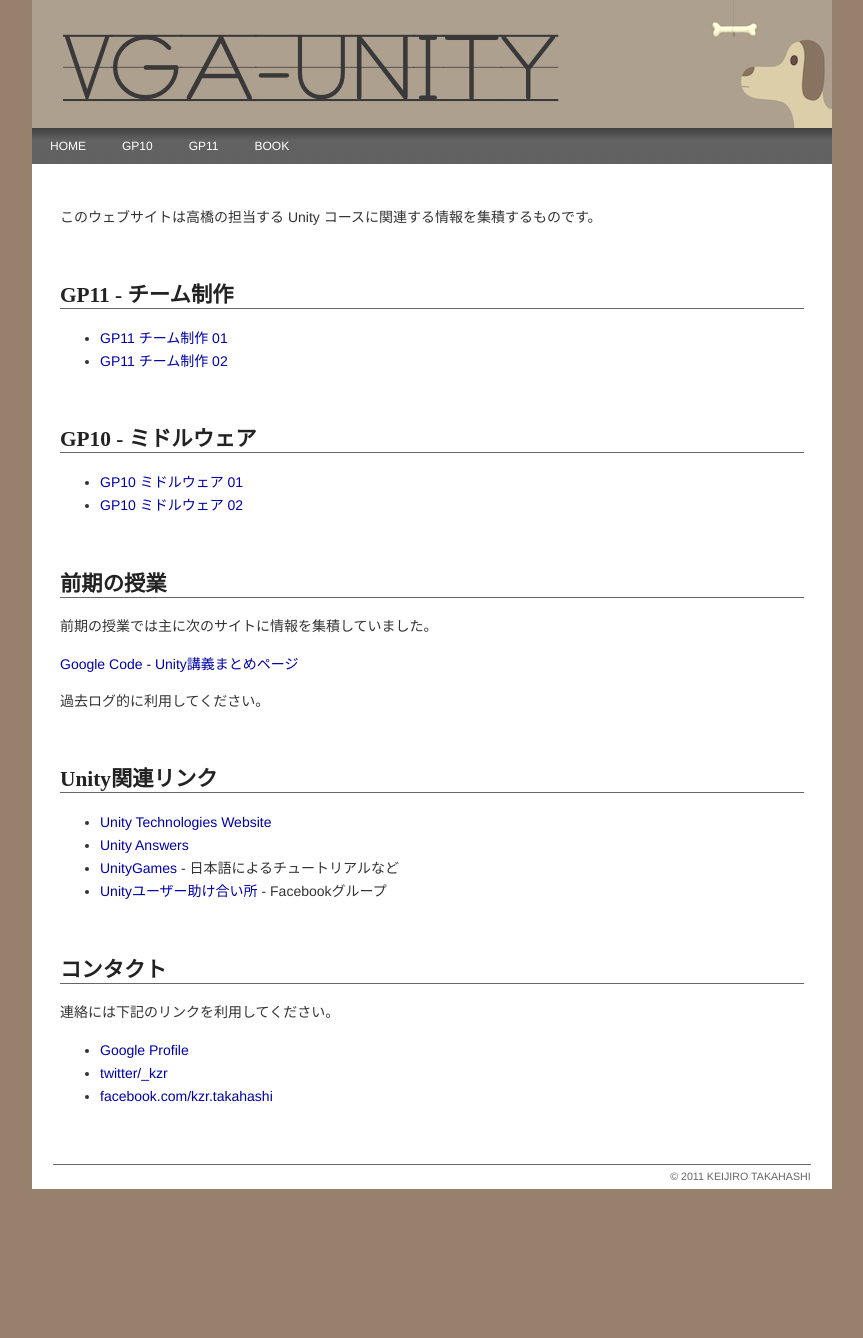
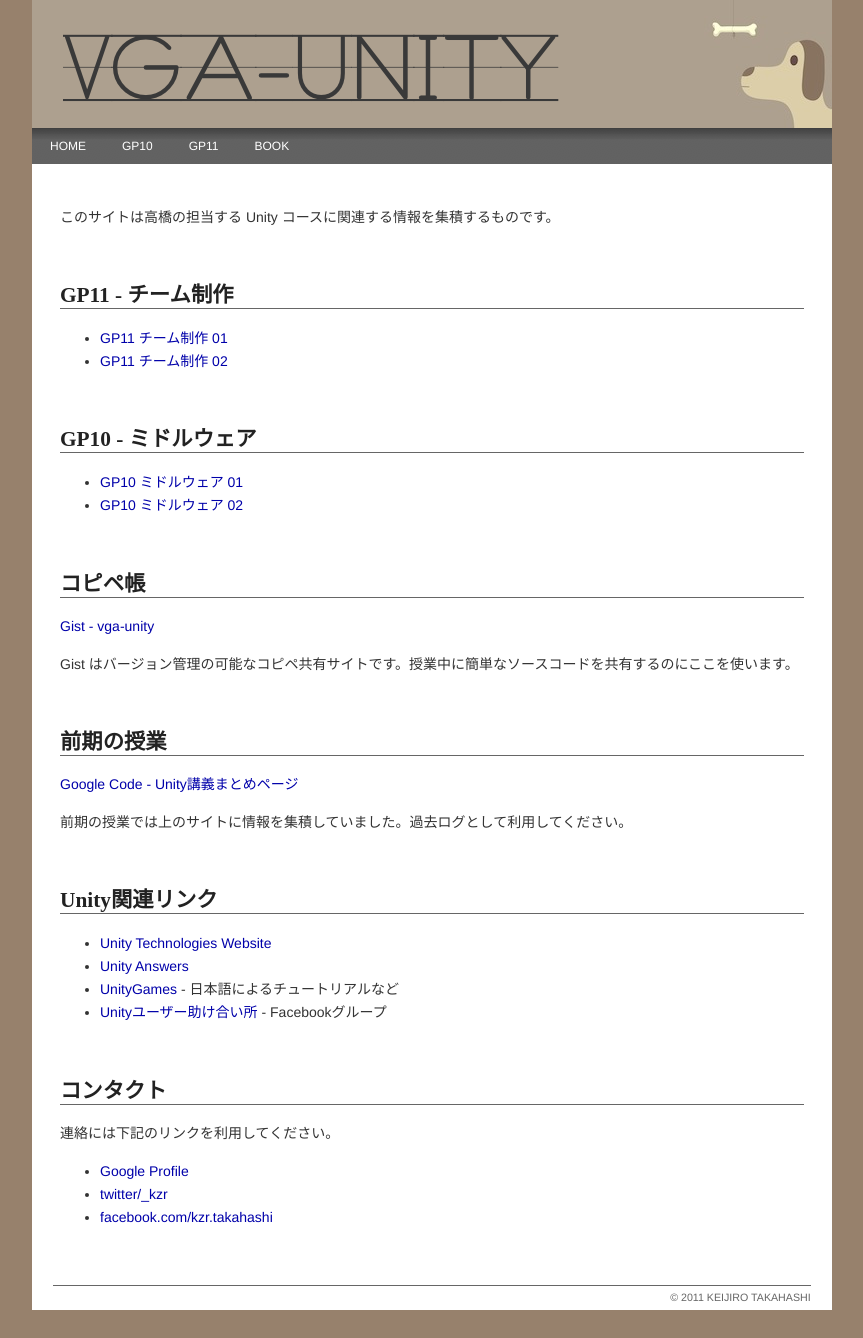
Before and after one commit to vga-unity/vga-unity.github.com, a Jekyll site: the page built from index.md, in a window 1280 px wide. Shown: the whole page, without its empty margins (208-1071 px from the left). Built offline with Jekyll 4.4.1, drawn with Linux system fonts in a browser that asks for light colours; before the commit the page ends 1217 px from its top, so only the background shows below that.

Commit message:
10/5向けちょい更新。

```diff
--- a/index.md
+++ b/index.md
@@ -3,7 +3,7 @@ layout: default
 title: Top page
 ---
 
-このウェブサイトは高橋の担当する Unity コースに関連する情報を集積するものです。
+このサイトは高橋の担当する Unity コースに関連する情報を集積するものです。
 
 ## GP11 - チーム制作
 
@@ -15,13 +15,17 @@ title: Top page
 {% for post in site.categories.gp10 reversed %}
 - [{{ post.title }}]({{ post.url }}){% endfor %}
 
+## コピペ帳
+
+  [Gist - vga-unity](http://gist.github.com/vga-unity)
+
+Gist はバージョン管理の可能なコピペ共有サイトです。授業中に簡単なソースコードを共有するのにここを使います。
+
 ## 前期の授業
-
-前期の授業では主に次のサイトに情報を集積していました。
 
   [Google Code - Unity講義まとめページ](http://code.google.com/p/vga-unity/)
 
-過去ログ的に利用してください。
+前期の授業では上のサイトに情報を集積していました。過去ログとして利用してください。
 
 ## Unity関連リンク
 
```
Also changed, not shown: gp10/_posts/2011-10-05-GP10-01.md (+9 -0 lines).
